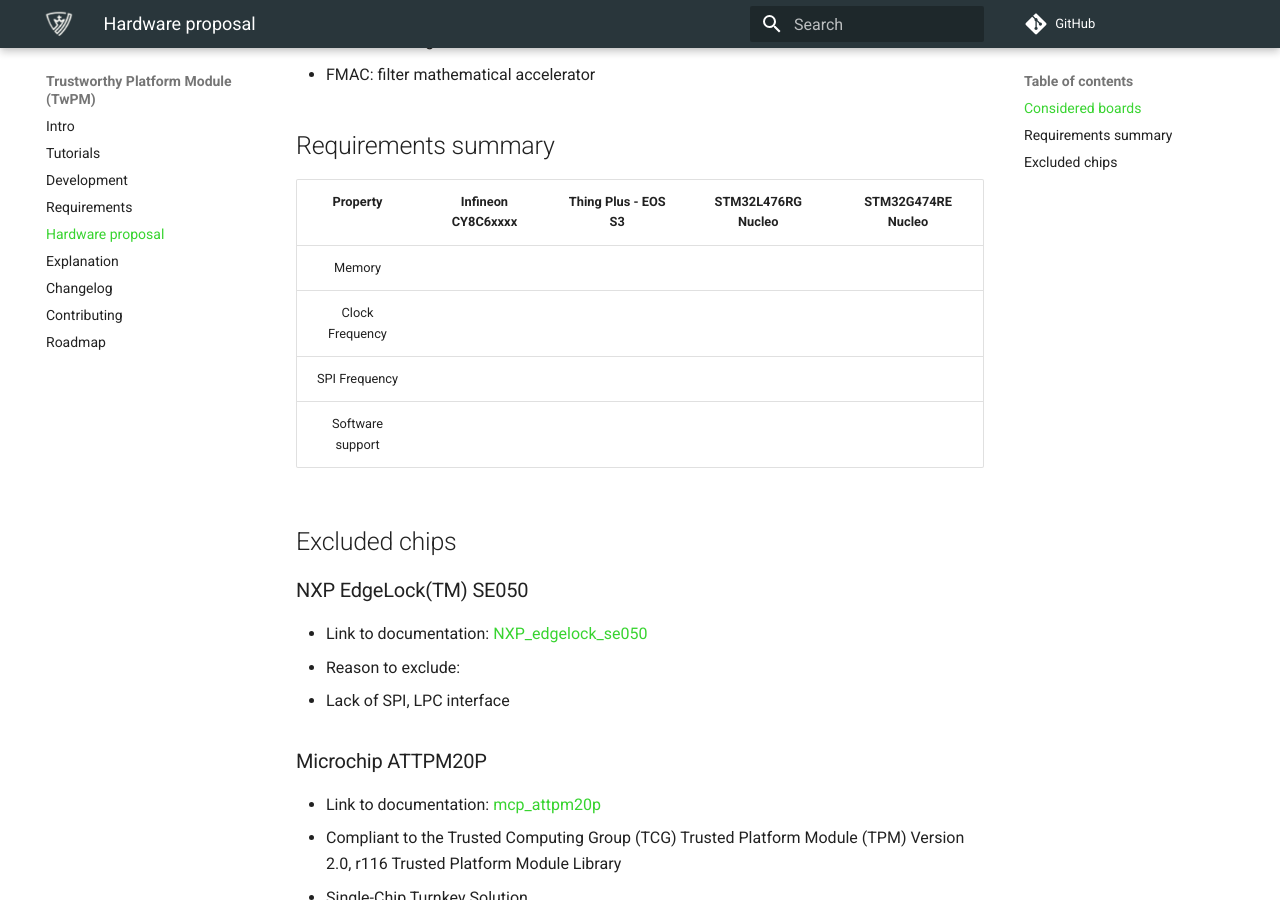
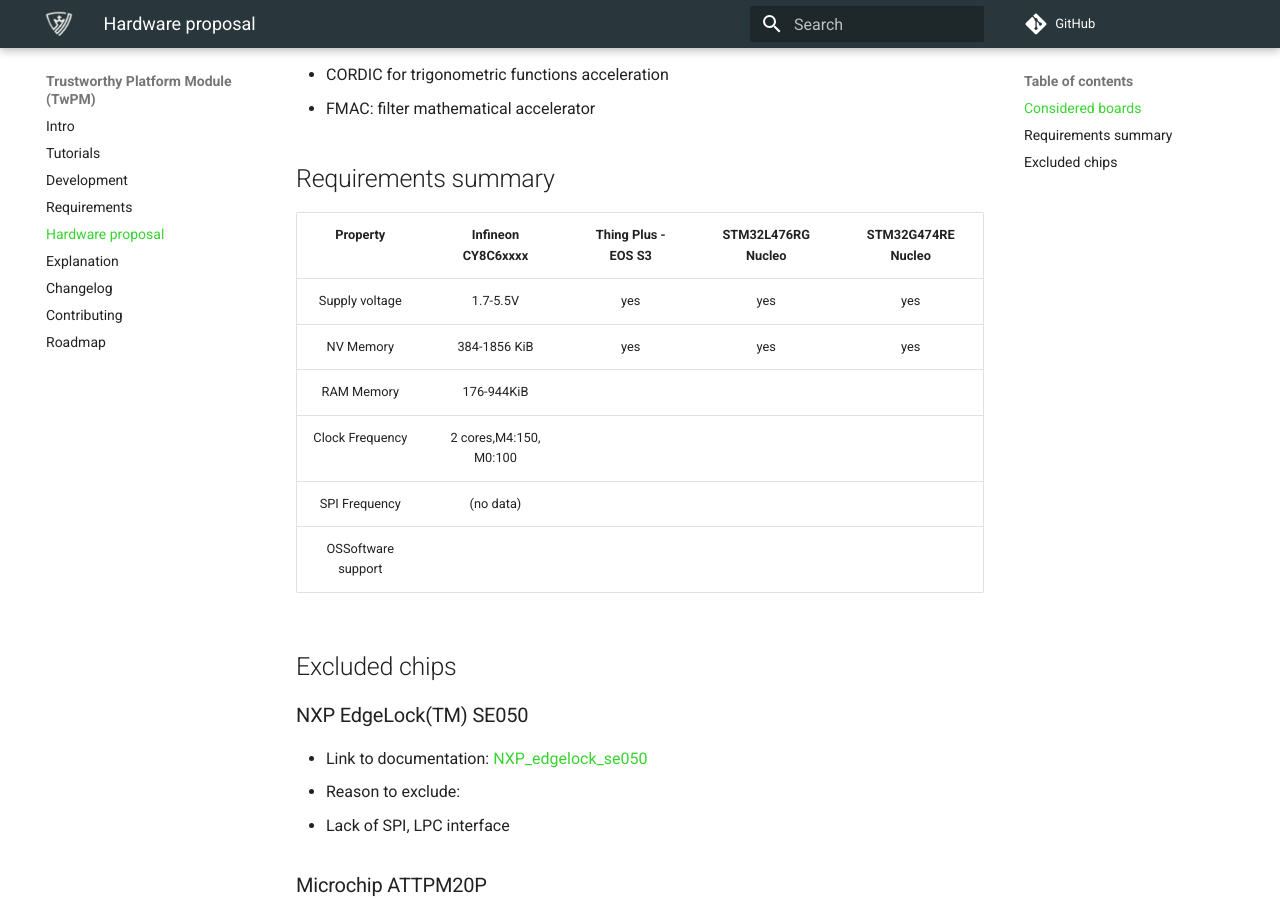
Before and after one commit to Dasharo/twpm-docs, an MkDocs documentation site: the page built from docs/requirements/hardware-proposal.md, in a window 1280 px wide and 900 px high, scrolled down 2197 px. Built offline with MkDocs 1.6.1 and Material for MkDocs 9.7.7, drawn with Linux system fonts in a browser that asks for light colours; comment, search, counter and statistics services are not loaded; some of the changed text lies outside the part shown.

```diff
--- a/docs/requirements/hardware-proposal.md
+++ b/docs/requirements/hardware-proposal.md
@@ -8,13 +8,14 @@
 ### Infineon CY8C6xxxx Series
 
 * Link to documentation: [Infineon PSoC6 Family](https://www.infineon.com/cms/en/product/microcontroller/32-bit-psoc-arm-cortex-microcontroller/psoc-6-32-bit-arm-cortex-m4-mcu/)
-* Point of interest: PSoC 64-Secured MCU series
+* PSoC 64-Secured MCU series
 * 32-bit Programmable System-on-Chip, integrates in one structure
 ARM Cortex M4 (150MHz) with Cortex M0+, 100MHz
 * Various variants of memories:
   * flash 384-1856 KB
   * RAM 176-944KB
 * Interfaces I2C, SPI, UART, USB
+* Voltage range: 1.71 to 5.5V
 * Crypto Accelerator (DES/TDES, AES, SHA, CRC, TRNG, RSA/ECC)
 * Software ModusToolbox: [Modus Toolbox](https://www.infineon.com/cms/en/design-support/tools/sdk/modustoolbox-software/)
 
@@ -76,10 +77,12 @@
 
 |Property		|Infineon CY8C6xxxx	|Thing Plus - EOS S3	|STM32L476RG Nucleo	|STM32G474RE Nucleo	|
 |:---------------------:|:---------------------:|:---------------------:|:---------------------:|:---------------------:|
-|Memory 		|			|			|			|			|
-|Clock Frequency 	|			|			|			|			|
-|SPI Frequency 		|			|			|			|			|
-|Software support	|			|			|			|			|
+|Supply voltage		|1.7-5.5V		|yes			|yes			|yes			|
+|NV Memory 		|384-1856 KiB		|yes			|yes			|yes			|
+|RAM Memory 		|176-944KiB		|			|			|			|
+|Clock Frequency 	|2 cores,M4:150, M0:100	|			|			|			|
+|SPI Frequency 		|(no data)		|			|			|			|
+|OSSoftware support	|			|			|			|			|
 
 ## Excluded chips
 
```
Also changed, not shown: other parts of docs/requirements/hardware-proposal.md (+3 -0 lines), docs/requirements/requirements.md (+9 -5 lines).
